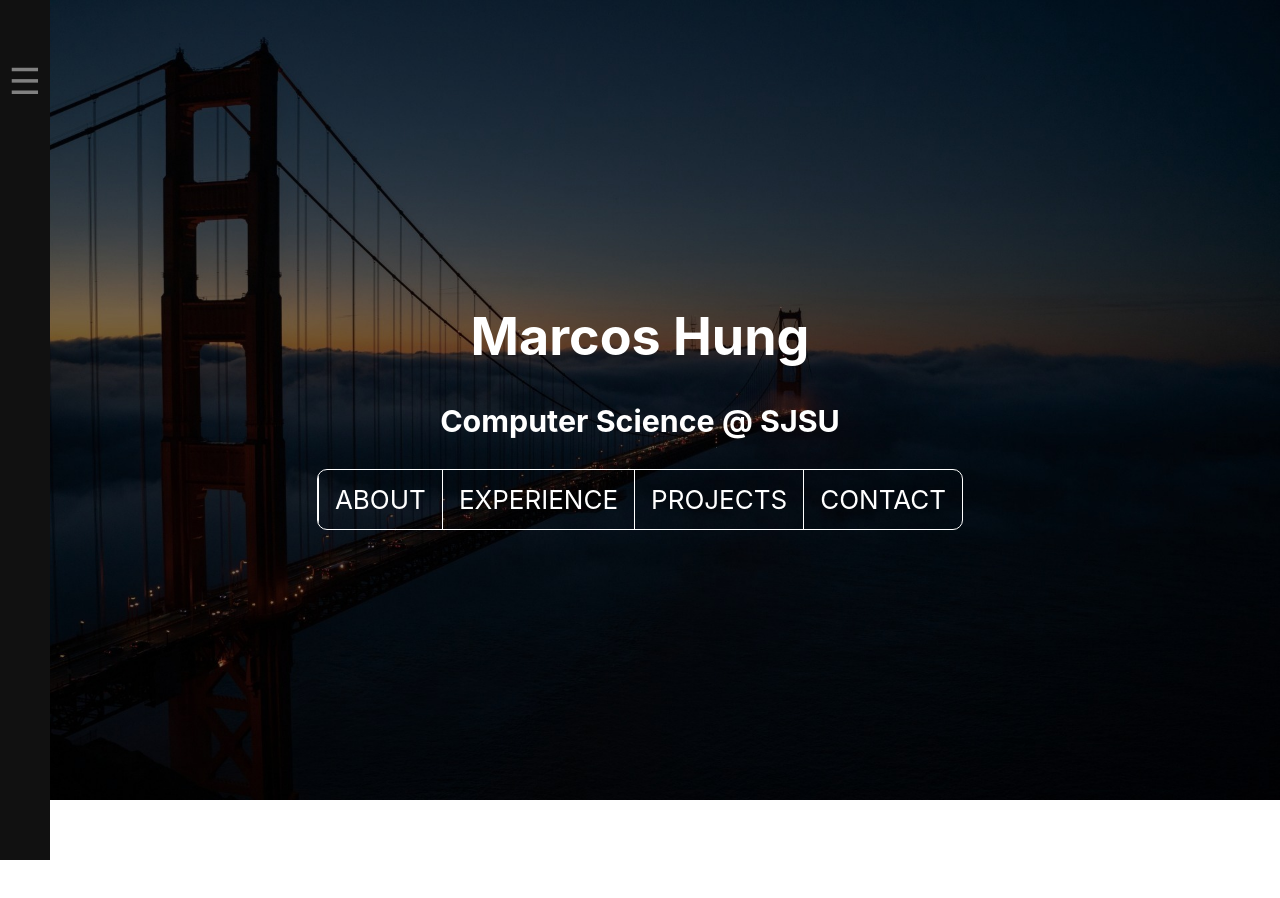
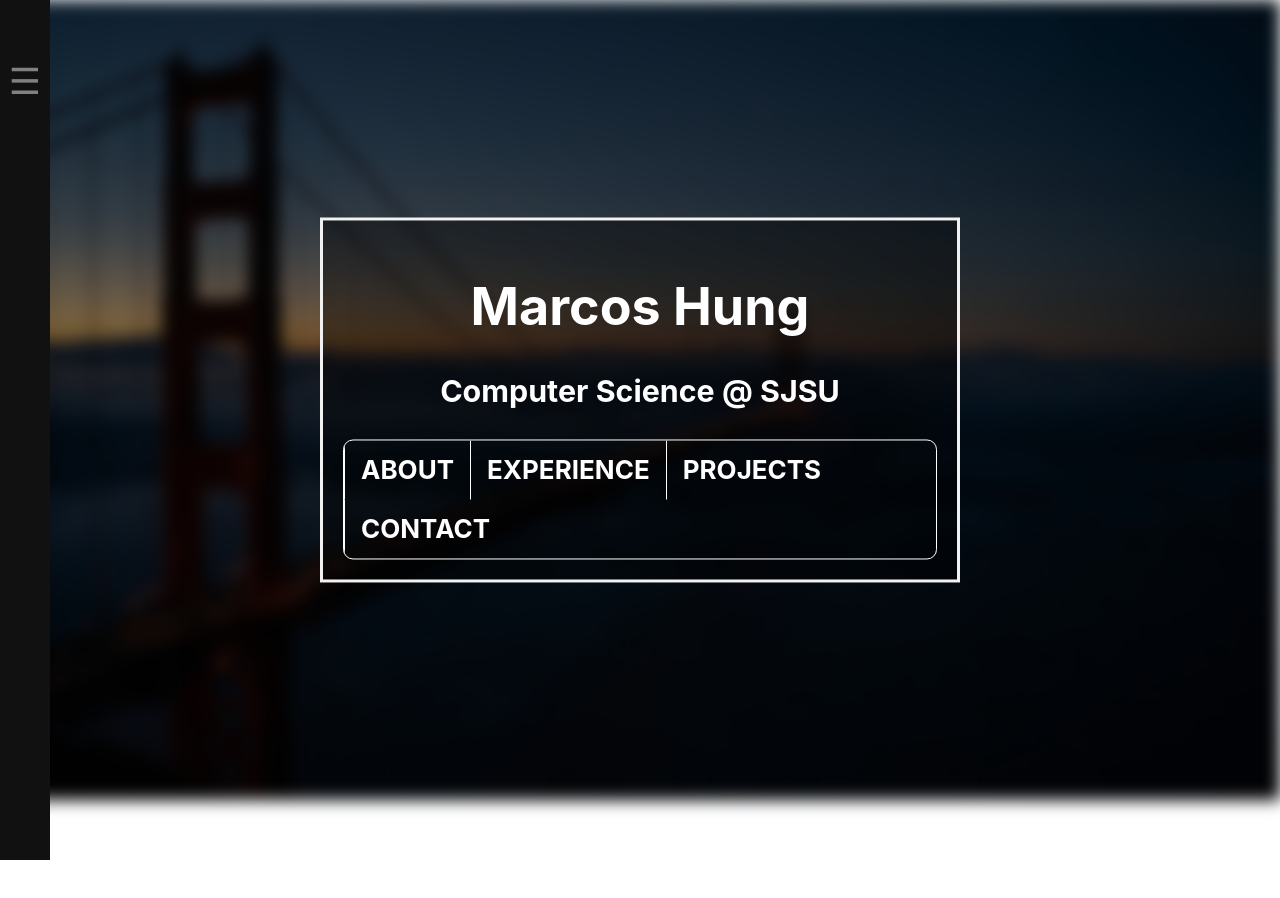
Before and after one commit to marcoshung/marcoshung.github.io, a React (Create React App) app in the folder personal-website/: page / in a window 1280 px wide. Shown: the top 898 px of the page. Before the commit the page ends 800 px from the top, so only its background shows below. Built offline with nearby package versions, Linux system fonts and the light colour scheme.

Commit message:
added blurable bg and border for content

```diff
--- a/personal-website/src/App.css
+++ b/personal-website/src/App.css
@@ -1,7 +1,12 @@
+/* Prevent Scrolling */
+body, html {
+  height:100%;
+}
+body {
+  overflow:hidden;
+}
 .App {
   text-align: center;
-  background-image: url("./sf-background.jpg");
-  background-size: cover;
 }
 
 .App-logo {
@@ -22,7 +27,28 @@
 .App-link {
   color: #61dafb;
 }
+.bg-image{
+  background-image: url("./sf-background.jpg") ;
+  background-size:cover;
+  min-width: 100%;
+  min-height: 100vh;
+  filter: blur(8px);
+}
+.content{
+  background-color: rgb(0,0,0); /* Fallback color */
+  background-color: rgba(0,0,0, 0.4); /* Black w/opacity/see-through */
+  color: white;
+  font-weight: bold;
+  border: 3px solid #f1f1f1;
+  position: absolute;
+  top: 50%;
+  left: 50%;
+  transform: translate(-50%, -50%);
+  z-index: 2;
+  padding: 20px;
+  text-align: center;
 
+}
 @keyframes App-logo-spin {
   from {
     transform: rotate(0deg);
--- a/personal-website/src/App.js
+++ b/personal-website/src/App.js
@@ -6,17 +6,19 @@ import {
   Switch
 } from 'react-router-dom'
 import { Home, About }  from './components/pages'
-import { TypeWriter } from './components/TypeWriter'
-import { NavBar, Menu } from './components';
+import { Menu } from './components';
 import { motion } from "framer-motion"
 
 export const App = () => {
   return(
     <>
+    <div className ="bg-image"></div>
+    <Menu/>
+
     <motion.div className="App">
+
       <header className="App-header">
-      <Menu></Menu>
-
+      <div className="content">
       <Switch>
         <Route exact path = "/">
           <Home/>
@@ -25,6 +27,7 @@ export const App = () => {
           <About/>
         </Route>
       </Switch>
+      </div>
       </header>
     </motion.div>
     </>
--- a/personal-website/src/components/Menu.css
+++ b/personal-website/src/components/Menu.css
@@ -1,6 +1,7 @@
 /* The sidebar menu */
 .sidebar {
-  height: 100%; /* 100% Full-height */
+  text-align: center;
+  height: 100vh; /* 100% Full-height */
   width: 250px; /* 0 width - change this with JavaScript */
   position: fixed; /* Stay in place */
   z-index: 1; /* Stay on top */
@@ -10,6 +11,7 @@
   overflow-x: hidden; /* Disable horizontal scroll */
   padding-top: 60px; /* Place content 60px from the top */
   transition: 0.5s; /* 0.5 second transition effect to slide in the sidebar */
+  z-index: 5;
 }
 
 /* The sidebar links */
--- a/personal-website/src/components/NavBar.css
+++ b/personal-website/src/components/NavBar.css
@@ -1,18 +1,20 @@
-.item{
-    display: inline;
-    float:left;
-    border-left: solid 1px #ffffff
-
-}
 .container {
+  position: relative;
     list-style-type: none;
     margin: 0;
     padding: 0;
     overflow: hidden;
     border: solid 1px #ffff;
     border-radius: 10px;
+    align-items: center;
   }
+.item{
+    display: inline;
+    float:left;
+    border-left: solid 1px #ffffff;
+    margin:0
 
+  }
   .item a {
     display: block;
     color: white;
@@ -20,4 +22,5 @@
     padding: 14px 16px;
     text-decoration: none;
     text-transform: uppercase;
+    margin:0
   }
--- a/personal-website/src/components/pages/About.tsx
+++ b/personal-website/src/components/pages/About.tsx
@@ -1,5 +1,6 @@
-import React from 'react'
 import Typewriter from 'typewriter-effect';
+import './About.css'
+
 const message = "\'Hi! My name is Marcos and welcome to my portfolio!\'"
 const welcome_messages = [
     `print(${message})`,
--- /dev/null
+++ b/personal-website/src/components/pages/Home.css
@@ -0,0 +1,3 @@
+.home {
+    align-items: center;
+}
```
Also changed, not shown: personal-website/src/components/pages/About.css (added).
